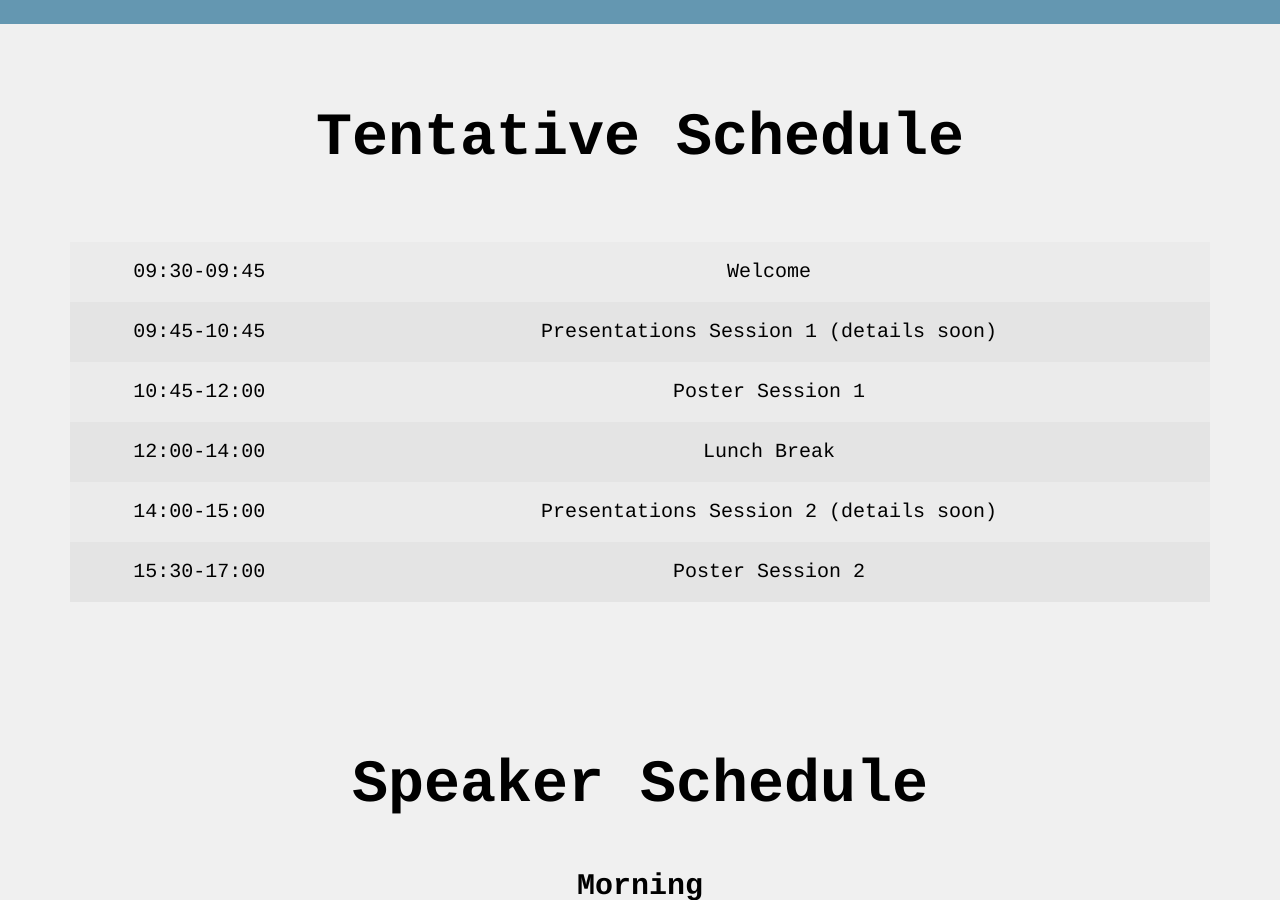
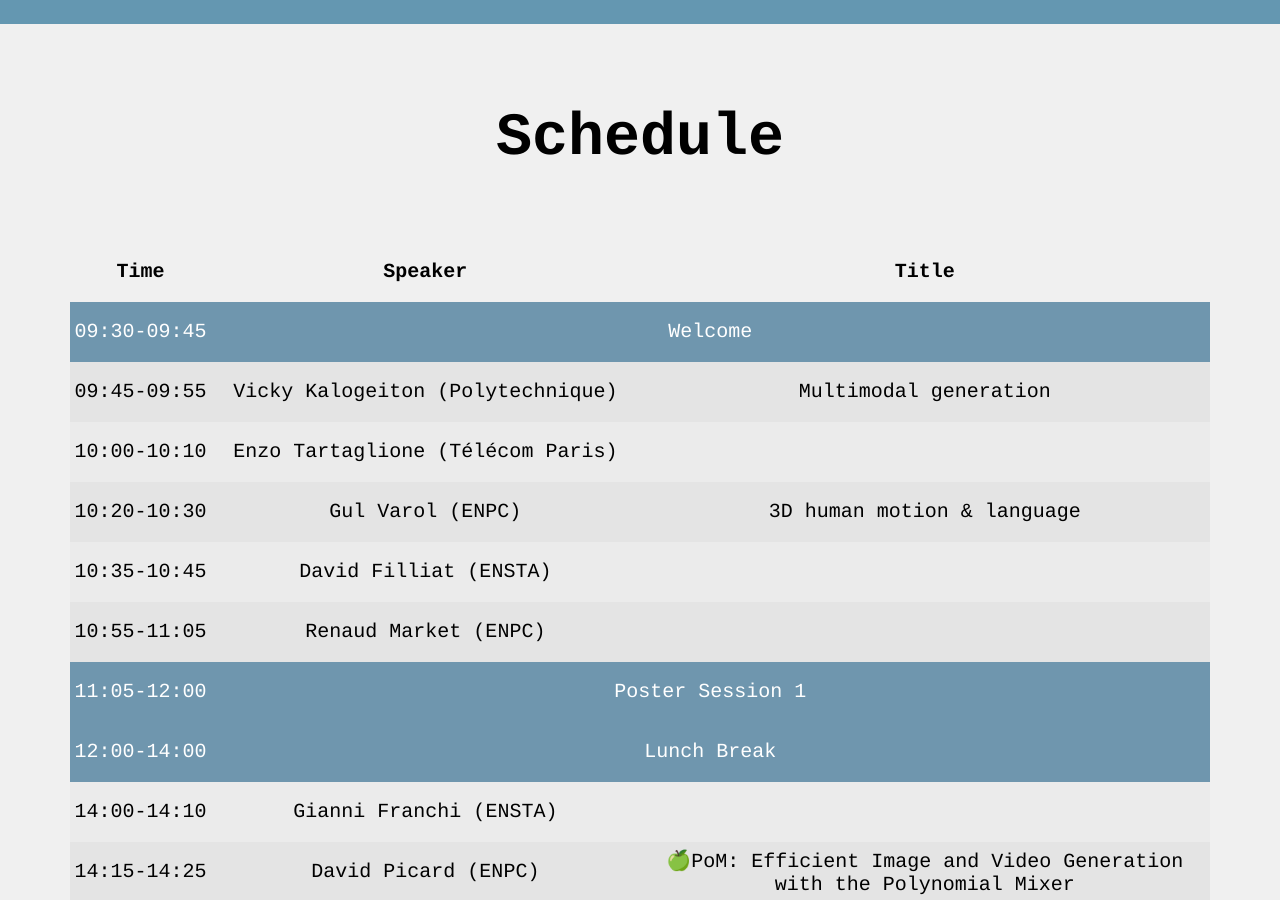
Before and after one commit to ippariscvworkshop/ippariscvworkshop.github.io, a Jekyll site: the page built from index.html, in a window 1280 px wide and 900 px high, scrolled down 1011 px. Built offline with Jekyll 4.4.1, drawn with Linux system fonts in a browser that asks for light colours; some of the changed text lies outside the part shown.

Commit message:
Update index.html

```diff
--- a/index.html
+++ b/index.html
@@ -42,94 +42,103 @@ layout: default
     {% endif %}
   </div>
 </section>
-{% if site.data.schedule %}
 <section id="schedule">
-    <h1>Tentative Schedule</h1>
+  <h1>Schedule</h1>
   <div class="items-container">
     {% for part in site.data.schedule %}
       <div class="item-large">
         <table>
-            {% if part[0] != '' %}
+          <thead>
             <tr>
-              <th colspan="2">
-                <h2>{{ part[0] }}</h2>
-              </th>
+                <th><b>Time</b></th>
+                <th><b>Speaker</b></th>
+                <th style="width: 50%;"><b>Title</b></th>
             </tr>
-            {% endif %}
-            {% for item in part[1] %}
+          </thead>
+          <tbody>
+            <!-- Welcome Event -->
+            <tr style="background-color: #6F96AE; color: white;">
+                <td>09:30-09:45</td>
+                <td colspan="2">Welcome</td>
+            </tr>
+
+            <!-- Speakers (Morning) -->
             <tr>
-                <td>{{ item[0] }}</td>
-                <td>{{ item[1] }}</td>
+                <td>09:45-09:55</td>
+                <td>Vicky Kalogeiton (Polytechnique)</td>
+                <td>Multimodal generation</td>
             </tr>
-            {% endfor %}
+            <tr>
+                <td>10:00-10:10</td>
+                <td>Enzo Tartaglione (Télécom Paris)</td>
+                <td></td>
+            </tr>
+            <tr>
+                <td>10:20-10:30</td>
+                <td>Gul Varol (ENPC)</td>
+                <td>3D human motion & language</td>
+            </tr>
+            <tr>
+                <td>10:35-10:45</td>
+                <td>David Filliat (ENSTA)</td>
+                <td></td>
+            </tr>
+            <tr>
+                <td>10:55-11:05</td>
+                <td>Renaud Market (ENPC)</td>
+                <td></td>
+            </tr>
+
+            <!-- Poster Session 1 -->
+            <tr style="background-color: #6F96AE; color: white;">
+                <td>11:05-12:00</td>
+                <td colspan="2">Poster Session 1</td>
+            </tr>
+
+            <!-- Lunch Break -->
+            <tr style="background-color: #6F96AE; color: white;">
+                <td>12:00-14:00</td>
+                <td colspan="2">Lunch Break</td>
+            </tr>
+
+            <!-- Speakers (Afternoon) -->
+            <tr>
+                <td>14:00-14:10</td>
+                <td>Gianni Franchi (ENSTA)</td>
+                <td></td>
+            </tr>
+            <tr>
+                <td>14:15-14:25</td>
+                <td>David Picard (ENPC)</td>
+                <td>🍏PoM: Efficient Image and Video Generation with the Polynomial Mixer</td>
+            </tr>
+            <tr>
+                <td>14:35-14:45</td>
+                <td>Titus Zaharia (Télécom SudParis)</td>
+                <td></td>
+            </tr>
+            <tr>
+                <td>14:50-15:00</td>
+                <td>Loic Landrieu (ENPC)</td>
+                <td>Towards a Universal Representation of Geospatial Data</td>
+            </tr>
+            <tr>
+                <td>15:10-15:20</td>
+                <td>Christophe Kervazo (Telecom Paris)</td>
+                <td>Interpretable and scalable deep learning methods for imaging inverse problems</td>
+            </tr>
+
+            <!-- Poster Session 2 -->
+            <tr style="background-color: #6F96AE; color: white;">
+                <td>15:30-17:00</td>
+                <td colspan="2">Poster Session 2</td>
+            </tr>
+          </tbody>
         </table>
       </div>
     {% endfor %}
   </div>
 </section>
-{% endif %}
-</section>
-{% if site.data.schedule %}
-  <section id="speaker_schedule">
-    <h1>Speaker Schedule</h1>
-    <h2>Morning</h2>
-    <div class="items-container">
-      {% for part in site.data.morning_speaker_schedule %}
-        <div class="item-large">
-          <table>
-            {% if part[0] != '' %}
-            <tr>
-              <th colspan="3">
-                <h2>{{ part[0] }}</h2>
-              </th>
-            </tr>
-            {% endif %}
-            <tr>
-              <th>Time</th>
-              <th>Name</th>
-              <th>Title</th>
-            </tr>
-            {% for item in part[1] %}
-            <tr>
-              {% for field in item %}
-                <td>{{ field }}</td>
-              {% endfor %}
-            </tr>
-            {% endfor %}
-          </table>
-        </div>
-      {% endfor %}
-    </div>
-    <h2>Afternoon</h2>
-    <div class="items-container">
-      {% for part in site.data.afternoon_speaker_schedule %}
-        <div class="item-large">
-          <table>
-            {% if part[0] != '' %}
-            <tr>
-              <th colspan="3">
-                <h2>{{ part[0] }}</h2>
-              </th>
-            </tr>
-            {% endif %}
-            <tr>
-              <th>Time</th>
-              <th>Name</th>
-              <th>Title</th>
-            </tr>
-            {% for item in part[1] %}
-            <tr>
-              {% for field in item %}
-                <td>{{ field }}</td>
-              {% endfor %}
-            </tr>
-            {% endfor %}
-          </table>
-        </div>
-      {% endfor %}
-    </div>
-  </section>
-{% endif %}
 <!--
 TODO re-add
 <section>
```
Lines whose indentation alone changed are shown as unchanged.
